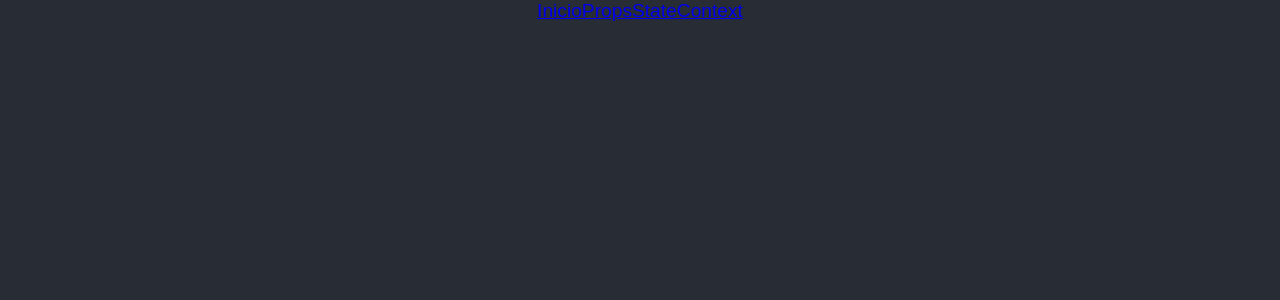
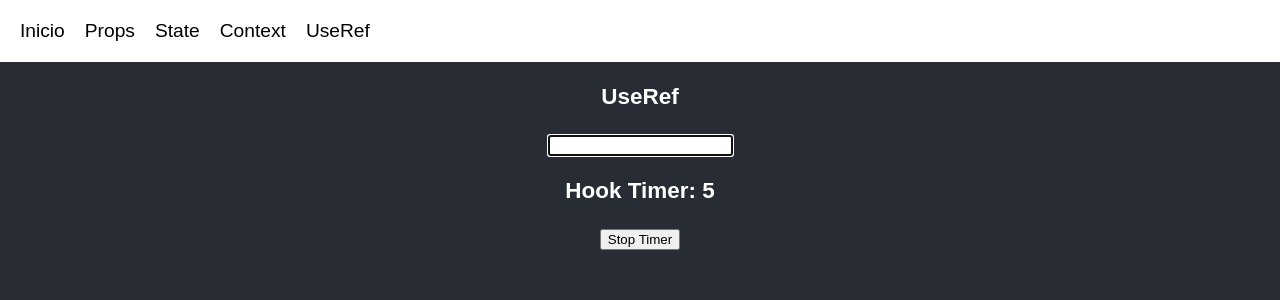
Before and after one commit to Maopos/react-typescript-tutorial, a React (Create React App) app: page /useref in a window 1280 px wide. Shown: the top 300 px of the page. Built offline with nearby package versions, Linux system fonts and the light colour scheme.

Commit message:
useRef Hook

```diff
--- a/src/App.tsx
+++ b/src/App.tsx
@@ -6,18 +6,34 @@ import Props from "./views/Props";
 
 import State from "./views/State";
 import Context from "./views/Context";
+import UseRef from './views/UseRef';
 
 function App() {
+  const divStyles = {
+    backgroundColor: "white",
+    width: "100%",
+    padding: '20px',
+    display: 'flex'
+  };
+
+  const navLinkStyles = {
+    color: "black",
+    textDecoration: 'none',
+    marginLeft: '20px'
+
+  };
+
   return (
     <div className="App">
       <div className="App-header">
         <Router>
-          <NavBar />
+          <NavBar divStyles={divStyles} navLinkStyles={navLinkStyles} />
           <Routes>
             <Route path="/" element={<Inicio />} />
             <Route path="/props" element={<Props />} />
             <Route path="/state" element={<State />} />
             <Route path="/context" element={<Context />} />
+            <Route path="/useref" element={<UseRef />} />
           </Routes>
         </Router>
       </div>
--- /dev/null
+++ b/src/components/ref/DomRef.tsx
@@ -0,0 +1,17 @@
+import { useRef, useEffect } from "react";
+
+const DomRef = () => {
+  const inputRef = useRef<HTMLInputElement>(null);
+
+  useEffect(() => {
+    inputRef.current?.focus();
+  }, []);
+
+  return (
+    <div>
+      <input type="text" ref={inputRef} />
+    </div>
+  );
+};
+
+export default DomRef;
--- /dev/null
+++ b/src/components/ref/MutableRef.tsx
@@ -0,0 +1,31 @@
+import { useState, useRef, useEffect } from "react";
+
+const MutableRef = () => {
+  // States
+  const [timer, setTimer] = useState(0);
+  const intervalRef = useRef<number | null>(null);
+
+  const stopTimer = () => {
+    if (intervalRef.current) {
+        window.clearInterval(intervalRef.current);
+    }
+  };
+
+  useEffect(() => {
+    intervalRef.current = window.setInterval(() => {
+      setTimer((timer) => timer + 1);
+    }, 1000);
+    return () => {
+      stopTimer();
+    };
+  }, []);
+
+  return (
+    <div>
+      <h3>Hook Timer: {timer}</h3>
+      <button onClick={() => stopTimer()}>Stop Timer</button>
+    </div>
+  );
+};
+
+export default MutableRef;
--- a/src/views/Navbar.tsx
+++ b/src/views/Navbar.tsx
@@ -1,12 +1,28 @@
 import { NavLink } from "react-router-dom";
 
-const NavBar = () => {
+type Props = {
+  divStyles: React.CSSProperties;
+  navLinkStyles: React.CSSProperties;
+};
+
+const NavBar = ({ divStyles, navLinkStyles }: Props) => {
   return (
-    <div>
-      <NavLink to="/">Inicio</NavLink>
-      <NavLink to="/props">Props</NavLink>
-      <NavLink to="/state">State</NavLink>
-      <NavLink to="/context">Context</NavLink>
+    <div style={divStyles}>
+      <NavLink style={navLinkStyles} to="/">
+        Inicio
+      </NavLink>
+      <NavLink style={navLinkStyles} to="/props">
+        Props
+      </NavLink>
+      <NavLink style={navLinkStyles} to="/state">
+        State
+      </NavLink>
+      <NavLink style={navLinkStyles} to="/context">
+        Context
+      </NavLink>
+      <NavLink style={navLinkStyles} to="/useref">
+        UseRef
+      </NavLink>
     </div>
   );
 };
--- /dev/null
+++ b/src/views/UseRef.tsx
@@ -0,0 +1,14 @@
+import DomRef from '../components/ref/DomRef';
+import MutableRef from '../components/ref/MutableRef';
+
+const UseRef = () => {
+ return (
+   <div>
+     <h3>UseRef</h3>
+     <DomRef />
+     <MutableRef />
+   </div>
+ );
+};
+
+export default UseRef;
```
